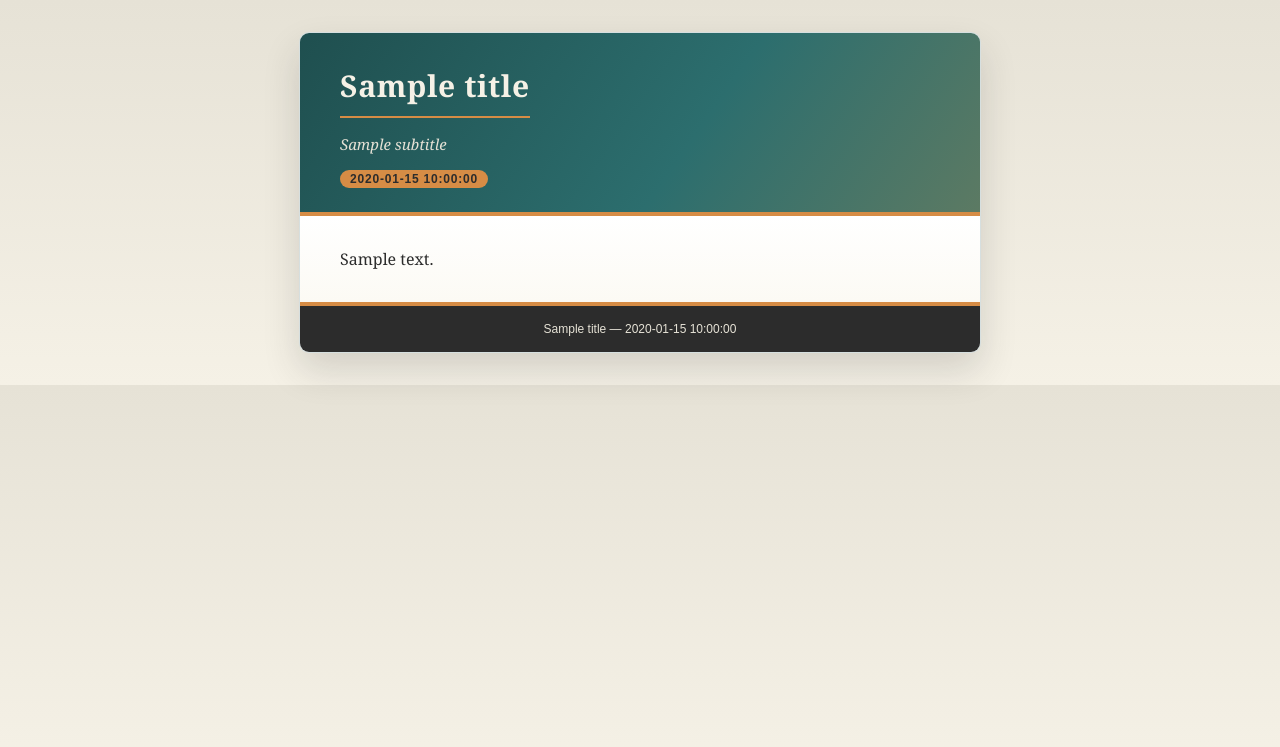
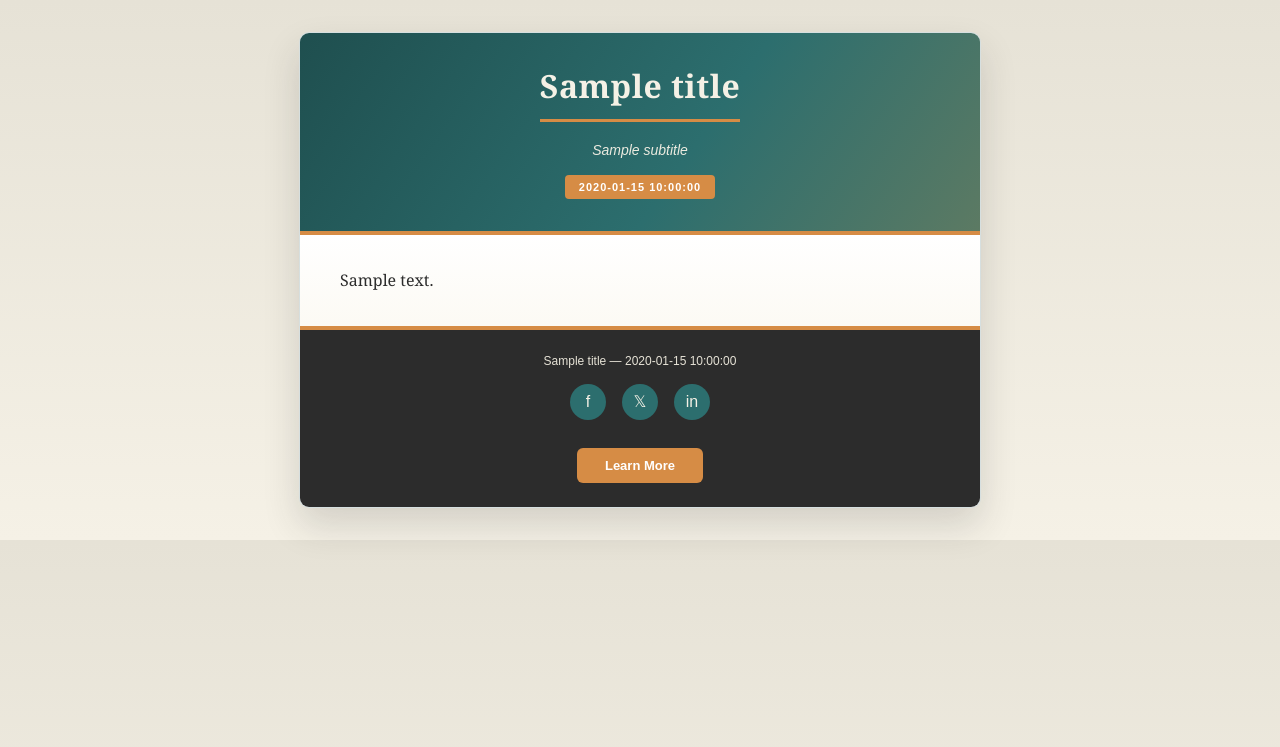
Before and after one commit to Pi-Rye314/newsletter-scraper, a Python web app: template templates/newsletter.html in a window 1280 px wide. Shown: the top 747 px of the page. Run offline with Jinja, Linux system fonts and the light colour scheme; the template is opened without the code that fills it: most values are stand-ins (such as "Sample title", 1, 10 or a date in 2020).

Commit message:
Enhance newsletter generation and filtering logic; add logging for better traceability, implement quality gates for content, and improve HTML template styling.

```diff
--- a/templates/newsletter.html
+++ b/templates/newsletter.html
@@ -34,81 +34,106 @@
     header {
       background: linear-gradient(125deg, var(--lst-deep-teal) 0%, var(--lst-teal) 58%, var(--lst-sage) 100%);
       color: var(--lst-ivory);
-      padding: 32px 40px 24px;
+      padding: 32px 40px;
       border-bottom: 4px solid var(--lst-amber);
+      text-align: center;
     }
+
+    .header-content {
+      margin-bottom: 16px;
+    }
+
     header h1 {
-      margin: 0 0 8px;
-      font-size: 30px;
+      margin: 0 0 12px;
+      font-size: 32px;
       font-weight: 700;
-      letter-spacing: 0.6px;
-      /* amber underline accent ties the title to the palette */
-      border-bottom: 2px solid var(--lst-amber);
-      padding-bottom: 10px;
+      letter-spacing: 0.5px;
+      border-bottom: 3px solid var(--lst-amber);
+      padding-bottom: 12px;
       display: inline-block;
+      line-height: 1.3;
     }
+
     header p.subtitle {
-      margin: 8px 0 12px;
-      font-size: 15px;
+      margin: 8px 0;
+      font-size: 14px;
       font-style: italic;
-      color: var(--lst-stone);
+      color: rgba(245, 241, 230, 0.95);
+      font-family: Arial, sans-serif;
     }
+
+    .header-meta {
+      margin-top: 16px;
+    }
+
     header p.date {
       margin: 0;
       display: inline-block;
-      font-size: 12px;
+      font-size: 11px;
       font-family: Arial, sans-serif;
-      font-weight: 600;
+      font-weight: 700;
       text-transform: uppercase;
-      letter-spacing: 0.8px;
-      color: var(--lst-charcoal);
+      letter-spacing: 1px;
+      color: #fff;
       background: var(--lst-amber);
-      padding: 2px 10px;
-      border-radius: 20px;
+      padding: 6px 14px;
+      border-radius: 4px;
+      transition: background-color 120ms ease;
+    }
+
+    header p.date:hover {
+      background: #c77a33;
     }
     main {
       padding: 32px 40px;
       background: linear-gradient(180deg, #ffffff 0%, #fcfaf4 100%);
+      line-height: 1.7;
     }
     .source-group {
-      margin-bottom: 34px;
-      padding: 14px 16px 8px;
-      background: rgba(230, 226, 214, 0.36);
-      border-left: 4px solid var(--lst-sage);
-      border-radius: 8px;
+      margin-bottom: 36px;
+      padding: 16px 18px 12px;
+      background: rgba(230, 226, 214, 0.3);
+      border-left: 5px solid var(--lst-sage);
+      border-radius: 6px;
     }
     .source-group h2 {
-      font-size: 13px;
+      font-size: 12px;
       font-family: Arial, sans-serif;
       text-transform: uppercase;
-      letter-spacing: 1px;
+      letter-spacing: 1.2px;
       color: var(--lst-deep-teal);
-      border-bottom: 2px solid rgba(31, 79, 79, 0.4);
-      padding-bottom: 4px;
+      border-bottom: 2px solid rgba(31, 79, 79, 0.3);
+      padding-bottom: 6px;
       margin: 0 0 16px;
+      font-weight: 700;
     }
     .article {
-      margin-bottom: 20px;
+      margin-bottom: 24px;
     }
     .article h3 {
-      margin: 0 0 6px;
-      font-size: 18px;
+      margin: 0 0 8px;
+      font-size: 19px;
+      font-weight: 700;
+      line-height: 1.4;
     }
     .article h3 a {
-      color: var(--lst-teal);
+      color: var(--lst-deep-teal);
       text-decoration: none;
-      border-bottom: 1px solid transparent;
+      border-bottom: 2px solid transparent;
       transition: color 120ms ease, border-color 120ms ease;
     }
     .article h3 a:hover {
-      color: var(--lst-deep-teal);
-      border-color: rgba(31, 79, 79, 0.44);
+      color: var(--lst-teal);
+      border-color: rgba(44, 110, 110, 0.4);
     }
     .article p {
-      margin: 0;
-      font-size: 15px;
-      line-height: 1.65;
+      margin: 0 0 8px;
+      font-size: 16px;
+      line-height: 1.7;
       color: var(--lst-charcoal);
+    }
+    .article p:last-child {
+      margin-bottom: 0;
     }
     .article p strong {
       font-weight: 700;
@@ -126,21 +151,103 @@
       text-align: center;
       font-size: 12px;
       color: var(--lst-stone);
-      padding: 16px 40px;
+      padding: 24px 40px;
       font-family: Arial, sans-serif;
       border-top: 4px solid var(--lst-amber);
+    }
+
+    .footer-content {
+      margin-bottom: 16px;
+      color: var(--lst-stone);
+    }
+
+    .footer-social {
+      display: flex;
+      justify-content: center;
+      gap: 16px;
+      margin: 16px 0;
+    }
+
+    .footer-social a {
+      display: inline-flex;
+      align-items: center;
+      justify-content: center;
+      width: 36px;
+      height: 36px;
+      background: var(--lst-teal);
+      color: var(--lst-ivory);
+      border-radius: 50%;
+      text-decoration: none;
+      transition: background-color 120ms ease;
+      font-size: 16px;
+    }
+
+    .footer-social a:hover {
+      background: var(--lst-deep-teal);
+    }
+
+    .footer-button {
+      display: inline-block;
+      margin-top: 12px;
+      padding: 10px 28px;
+      background: var(--lst-amber);
+      color: #fff;
+      text-decoration: none;
+      border-radius: 6px;
+      font-weight: 600;
+      font-size: 13px;
+      transition: background-color 120ms ease;
+      border: none;
+      cursor: pointer;
+    }
+
+    .footer-button:hover {
+      background: #c77a33;
     }
 
     @media (max-width: 720px) {
       .wrapper {
         margin: 14px;
+        border-radius: 6px;
       }
 
       header,
       main,
       footer {
-        padding-left: 18px;
-        padding-right: 18px;
+        padding-left: 20px;
+        padding-right: 20px;
+      }
+
+      header {
+        padding-top: 28px;
+        padding-bottom: 20px;
+      }
+
+      header h1 {
+        font-size: 26px;
+      }
+
+      main {
+        padding-top: 24px;
+        padding-bottom: 24px;
+      }
+
+      .footer-social {
+        gap: 12px;
+      }
+
+      .footer-social a {
+        width: 32px;
+        height: 32px;
+        font-size: 14px;
+      }
+
+      .article h3 {
+        font-size: 17px;
+      }
+
+      .article p {
+        font-size: 15px;
       }
     }
   </style>
@@ -148,15 +255,27 @@
 <body>
   <div class="wrapper">
     <header>
-      <h1>{{ title }}</h1>
-      <p class="subtitle">{{ subtitle }}</p>
-      <p class="date">{{ edition_date }}</p>
+      <div class="header-content">
+        <h1>{{ title }}</h1>
+        <p class="subtitle">{{ subtitle }}</p>
+      </div>
+      <div class="header-meta">
+        <p class="date">{{ edition_date }}</p>
+      </div>
     </header>
     <main>
       {{ content | safe }}
     </main>
     <footer>
-      {{ title }} &mdash; {{ edition_date }}
+      <div class="footer-content">
+        {{ title }} &mdash; {{ edition_date }}
+      </div>
+      <div class="footer-social">
+        <a href="https://www.facebook.com" title="Facebook" aria-label="Facebook">f</a>
+        <a href="https://www.twitter.com" title="Twitter" aria-label="Twitter">𝕏</a>
+        <a href="https://www.linkedin.com" title="LinkedIn" aria-label="LinkedIn">in</a>
+      </div>
+      <a href="#" class="footer-button">Learn More</a>
     </footer>
   </div>
 </body>
```
Also changed, not shown: filter.py (+51 -4 lines), main.py (+79 -20 lines), newsletter.py (+77 -4 lines), tests/test_newsletter.py (+16 -0 lines), templates/Screenshot 2026-04-01 173001.png (added).
